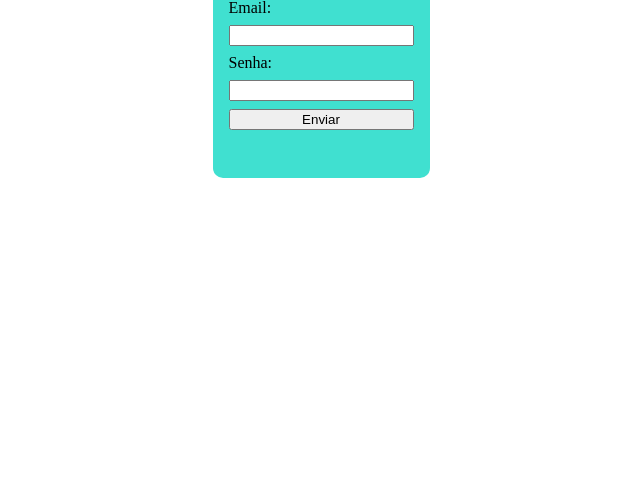
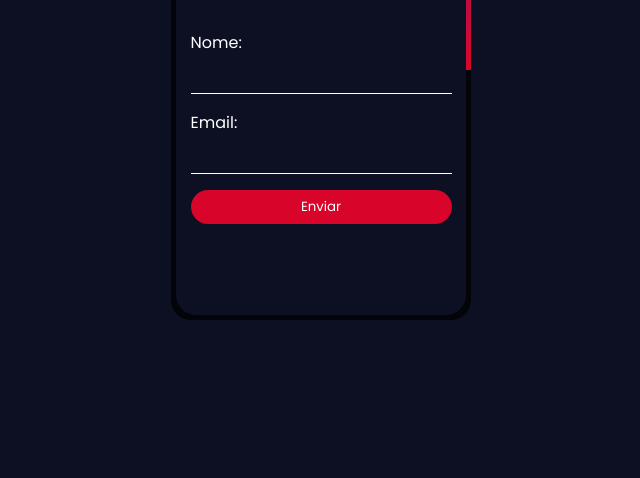
Before and after one commit to LukasNatanael/mini-projetos, a plain HTML site: page botão/bordas/borda3.html in a window 1280 px wide. Shown: the part 338-816 px from the top of the page, without its empty margins (319-959 px from the left). Drawn offline with Linux system fonts and the light colour scheme.

Commit message:
animation border google login

```diff
--- a/botão/bordas/borda3.html
+++ b/botão/bordas/borda3.html
@@ -8,17 +8,17 @@
     <link rel="stylesheet" href="styles/borda3.css">
 </head>
 <body>
-    <main>
-        <h1>Título</h1>
-        <form action="">
-            <label for="email">Email:</label>
-            <input type="email" id="email">
-
-            <label for="senha">Senha:</label>
-            <input type="password" id="senha">
-
-            <button type="submit">Enviar</button>
-        </form>
-    </main>
+    <div class="box">
+        <span>
+            <h1>Login</h1>
+            <form action="">
+                <label for="nome">Nome:</label>
+                <input type="text" id="nome">
+                <label for="email">Email:</label>
+                <input type="email" id="email">
+                <input type="button" value="Enviar">
+            </form>
+        </span>
+    </div>
 </body>
 </html>
--- a/botão/bordas/styles/borda3.css
+++ b/botão/bordas/styles/borda3.css
@@ -1,26 +1,95 @@
+@import url('https://fonts.googleapis.com/css2?family=Poppins:ital,wght@0,100;0,200;0,300;0,400;0,500;0,600;0,700;0,800;0,900;1,100;1,200;1,300;1,400;1,500;1,600;1,700;1,800;1,900&family=Roboto:wght@100;300;400;500;700&display=swap');
+
+* {
+    font-family: 'Poppins', sans-serif;
+}
 body {
     display: flex;
     justify-content: center;
     align-items: center;
-    height: 90vh;
+    min-height: 100vh;
+    background-color: #0c1022;
 }
 
-main {
+.box {
+    position: relative;
+    width: 300px;
+    height: 500px;
+    background-color: rgba(0, 0, 0, 0.75);
+    border-radius: 20px;
+
     display: flex;
-    flex-direction: column;
-    background-color: turquoise;
-    padding: 3em 1em;
-    border-radius: 10px;
-    gap: 2em;
+    justify-content: center;
+    align-items: center;
+    overflow: hidden;
+}
+
+.box::before {
+    content: "";
+    position: absolute;
+    width: 600px;
+    height: 600px;
+    background-image: conic-gradient(transparent, transparent, transparent, #6930c3);
+    animation: animate 4s linear infinite;
 
 }
 
-h1 {
-    margin: auto;
+.box::after {
+    content: "";
+    position: absolute;
+    width: 600px;
+    height: 600px;
+    background-image: conic-gradient(transparent, transparent, transparent,#d90429);
+    animation: animate 4s linear infinite;
+    /* animation-delay: -2s; */
 }
 
-form {
+@keyframes animate {
+    0% {
+        transform: rotate(0deg);
+    }
+    100% {
+        transform: rotate(360deg);
+    }
+}
+
+.box span {
+    position: absolute;
+    inset: 5px;
+    border-radius: 20px;
+    background-color: #0c1022;
+    z-index: 1;
+
+    display: flex;
+    justify-content: space-around;
+    align-items: center;
+    flex-direction: column;
+    color: white;
+    padding: 5em;
+}
+
+.box span > form {
     display: flex;
     flex-direction: column;
-    gap: .5em;
+    row-gap: 1em;
 }
+
+input{
+    background-color: transparent;
+    border: transparent;
+    border-bottom: 1px solid white;
+    color: white;
+}
+
+:focus {
+    outline: none;
+}
+
+input[type=button] {
+    background-color: #d90429;
+    border: transparent;
+    color: white;
+    border-radius: 20px;
+    padding: .5em;
+    cursor: pointer;
+}
--- /dev/null
+++ b/botão/bordas/styles/borda4.css
@@ -0,0 +1,73 @@
+@import url('https://fonts.googleapis.com/css2?family=Poppins:ital,wght@0,100;0,200;0,300;0,400;0,500;0,600;0,700;0,800;0,900;1,100;1,200;1,300;1,400;1,500;1,600;1,700;1,800;1,900&family=Roboto:wght@100;300;400;500;700&display=swap');
+
+:root {
+    --cinza100:#2b2d42;
+    --cinza50:#8d99ae;
+    --cinza25:#edf2f4;
+
+    --azul100:#3a86ff;
+    --azul50:#146eff;
+
+    --vermelho100: #d90429;
+    --vermelho50: #ef233c;
+
+}
+
+* {
+    font-family: 'Poppins', sans-serif;
+}
+
+body {
+    display: flex;
+    justify-content: center;
+    align-items: center;
+    min-height: 98vh;
+    background-color: var(--cinza25);
+}
+
+.container {
+    position: relative;
+    width: 340px;
+    height: 500px;
+    background-color: var(--cinza50);
+    background-color: transparent;
+    border-radius: 20px;
+    overflow: hidden;
+
+    display: flex;
+    justify-content: center;
+    align-items: center;
+}
+
+.container::before {
+    position: absolute;
+    content: '';
+    height: 600px;
+    width: 600px;
+    background-image: conic-gradient(transparent, transparent, transparent, var(--vermelho50));
+    animation: rotate 4s linear infinite;
+}
+
+.container::after {
+    position: absolute;
+    content: '';
+    height: 600px;
+    width: 600px;
+    background-image: conic-gradient(transparent, transparent, transparent, var(--azul50));
+    animation: rotate 4s linear infinite;
+    animation-delay: -2s;
+}
+
+@keyframes rotate {
+    0%{ transform: rotate(0deg);}
+    100%{ transform: rotate(360deg);}
+}
+
+.container span {
+    position: absolute;
+    height: 480px;
+    width: 320px;
+    border-radius: 20px;
+    background-color: var(--cinza50);
+    z-index: 1;
+}
--- a/landing-login/assets/styles/style.css
+++ b/landing-login/assets/styles/style.css
@@ -1,7 +1,23 @@
+@import url('https://fonts.googleapis.com/css2?family=Poppins:ital,wght@0,100;0,200;0,300;0,400;0,500;0,600;0,700;0,800;0,900;1,100;1,200;1,300;1,400;1,500;1,600;1,700;1,800;1,900&family=Roboto:wght@100;300;400;500;700&display=swap');
+
+:root {
+    --cinza100:#2b2d42;
+    --cinza50:#8d99ae;
+    --cinza25:#edf2f4;
+
+    --azul100:#3a86ff;
+    --azul50:#146eff;
+
+    --vermelho100: #d90429;
+    --vermelho50: #ef233c;
+
+}
+
 * {
     padding: 0;
     margin: 0;
     box-sizing: border-box;
+    font-family: 'Poppins', sans-serif;
 }
 
 body {
@@ -9,33 +25,28 @@ body {
     justify-content: center;
     align-items: center;
     flex-direction: column;
-
     height: 100vh;
+    background-color: var(--cinza50);
 }
 
 .container {
-    background-color: aliceblue;
+    position: relative;
+    /* background-color: aliceblue; */
+    box-shadow: 10px 10px 20px #2b2d42a9;
     width: fit-content;
     padding: 1em;
-    border-radius: 10px;
+    border-radius: 25px;
     height: 600px;
     width: 400px;
 
     display: flex;
-    justify-content: space-between;
+    justify-content: center;
     align-items: center;
     flex-direction: column;
+    overflow: hidden;
+
 }
 
-
-section {
-    display: flex;
-    flex-direction: column;
-    justify-content: center;
-    row-gap: 2em;
-    height: 100%;
-
-}
 
 picture {
     margin: auto;
@@ -48,13 +59,47 @@ picture {
 
 /* Border animation */
 
+.container::before {
+    position: absolute;
+    content: "";
+    height: 750px;
+    width: 750px;
+    background-image: conic-gradient(transparent, transparent, transparent, transparent, #ed0c7b, #7400b8, #146eff);
+    animation: rotate 6s linear infinite;
 
+}
+
+/* .container::after {
+    position: absolute;
+    content: "";
+    height: 750px;
+    width: 750px;
+    background-image: conic-gradient(transparent, transparent, transparent, #ed0c7b);
+    animation: rotate 6s linear infinite;
+    animation-delay: -3s;
+
+} */
+
+
+.container section {
+    position: absolute;
+    height: 590px;
+    width: 390px;
+    border-radius: 20px;
+    background-color: aliceblue;
+    z-index: 1;
+
+    display: flex;
+    flex-direction: column;
+    justify-content: center;
+    align-items: center;
+    row-gap: 2em;
+}
 @keyframes rotate {
     0% {
         transform: rotate(0deg);
     }
     100% {
-        /* transform: rotate(360deg); */
-        transform: rotate(-360deg);
+        transform: rotate(360deg);
     }
 }
```
Also changed, not shown: botão/bordas/borda4.html (added, +15 -0 lines), landing-login/index.html (+2 -2 lines).
